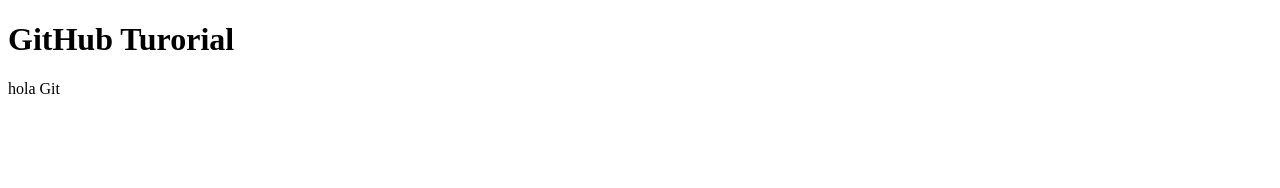
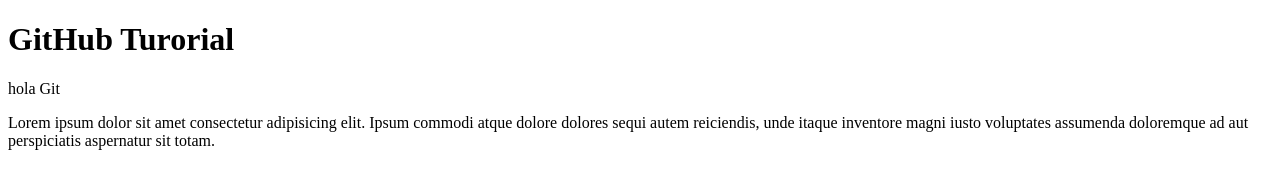
Before and after one commit to garizala/ejerciciogit, a plain HTML site: page index.html in a window 1280 px wide. Drawn offline with Linux system fonts and the light colour scheme.

Commit message:
Agregando un parrafo largo al index

```diff
--- a/index.html
+++ b/index.html
@@ -8,5 +8,9 @@
 <body>
     <h1>GitHub Turorial</h1>
     <p>hola Git</p>
+    <span>Lorem ipsum dolor sit amet consectetur adipisicing elit.
+        Ipsum commodi atque dolore dolores sequi
+        autem reiciendis, unde itaque inventore magni iusto voluptates
+        assumenda doloremque ad aut perspiciatis aspernatur sit totam.</span>
 </body>
 </html>
```
